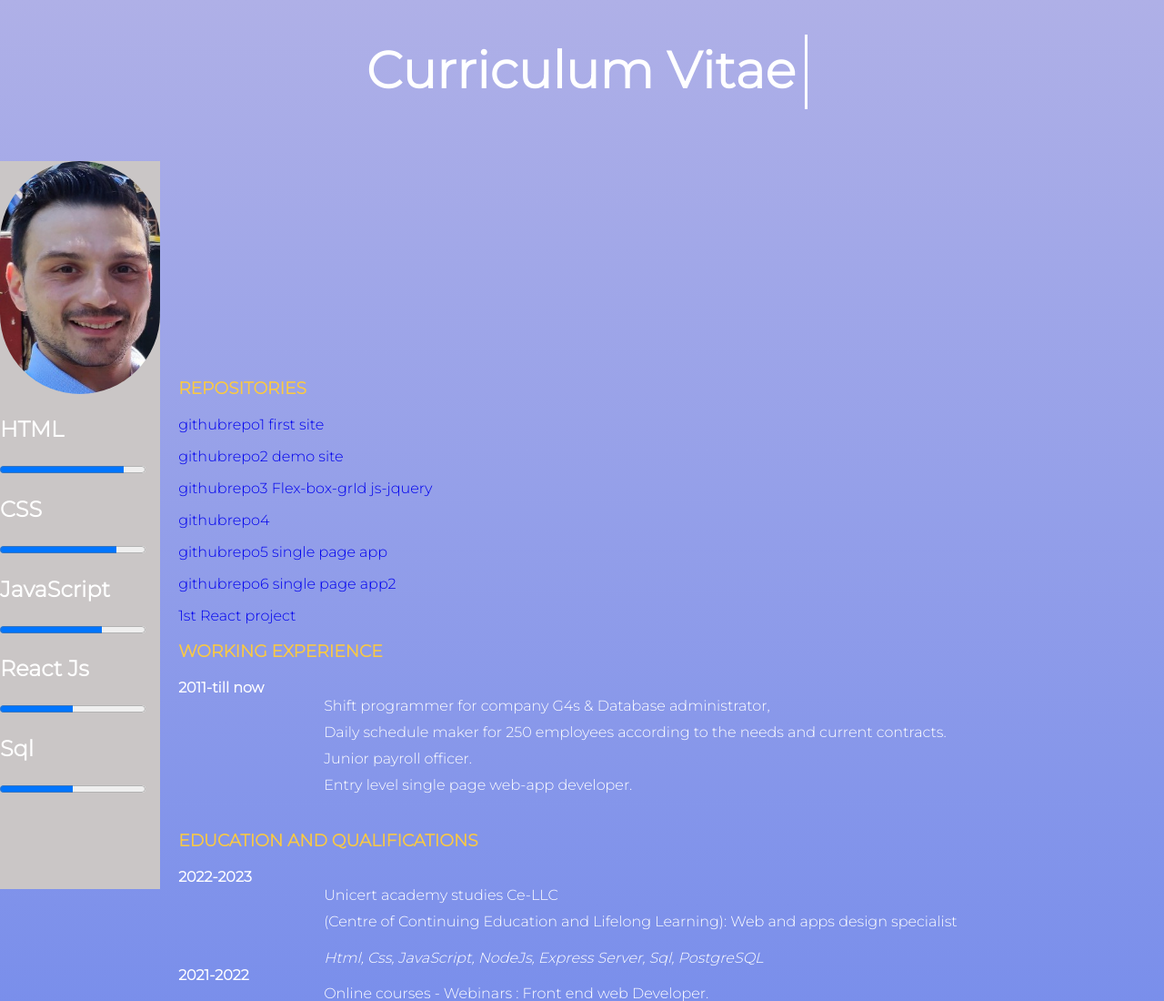
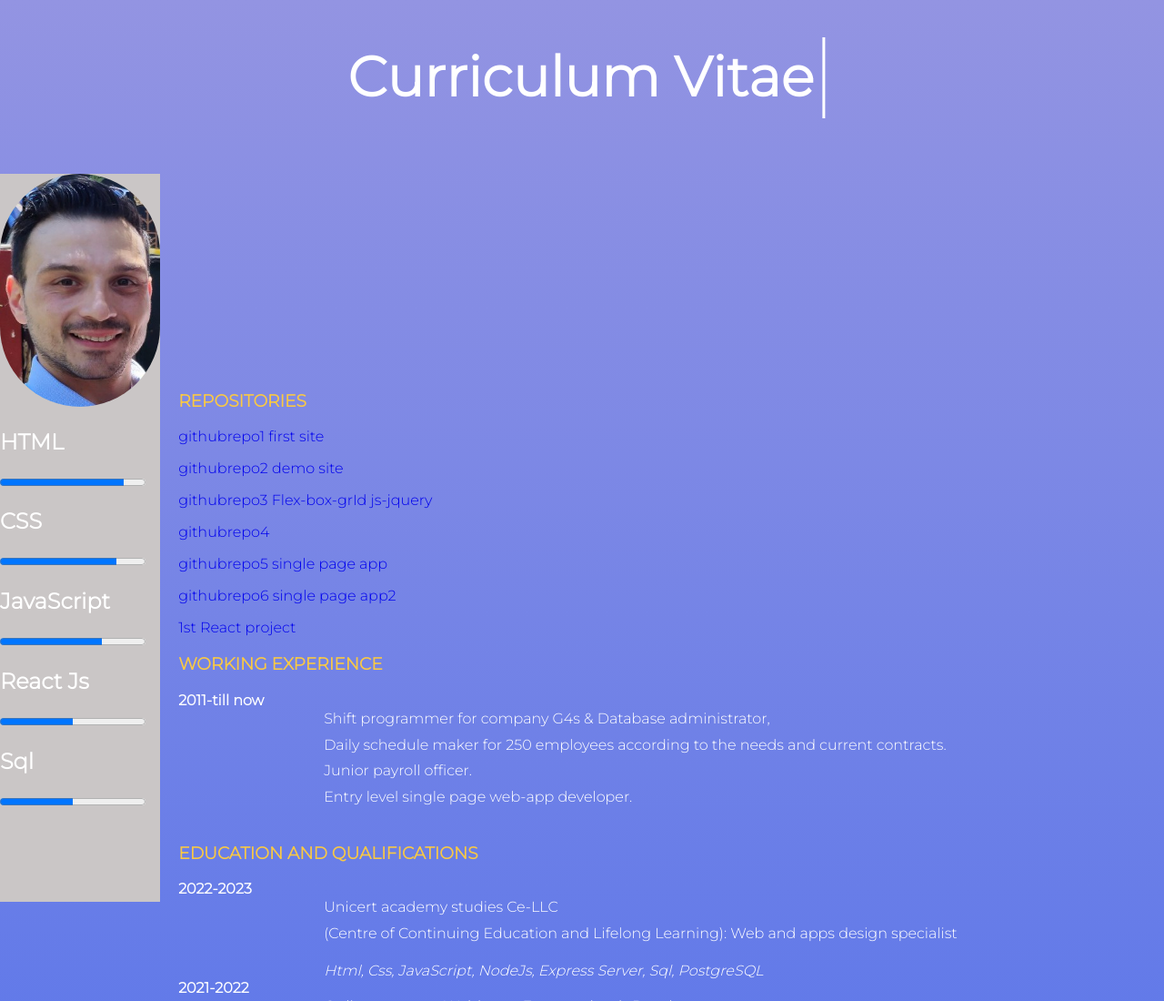
Before and after one commit to alexandrosmrv/curriculum-vitae, a plain HTML site: page index.html in a window 1280 px wide. Shown: the top 1100 px of the page at 91% size. Drawn offline with nearby package versions, Linux system fonts and the light colour scheme.

Commit message:
Add files via upload

```diff
--- a/styles.css
+++ b/styles.css
@@ -2,7 +2,7 @@
 /* SIDE MENU CSS */
 body{
   margin: 0;
-background: linear-gradient(#afb0e7,#4f74ee);
+background: linear-gradient(#9394e2,#3b65ee);
 font-family: 'Montserrat', sans-serif;
 color: #fff;
 margin-bottom: 5px;
@@ -76,7 +76,7 @@ a:link{
 /* Animations  Header*/
 .ml11 {
   font-weight: 700;
-  font-size: 3.5em;
+  font-size: 3.8em;
   text-align: center;
 
   }
```
